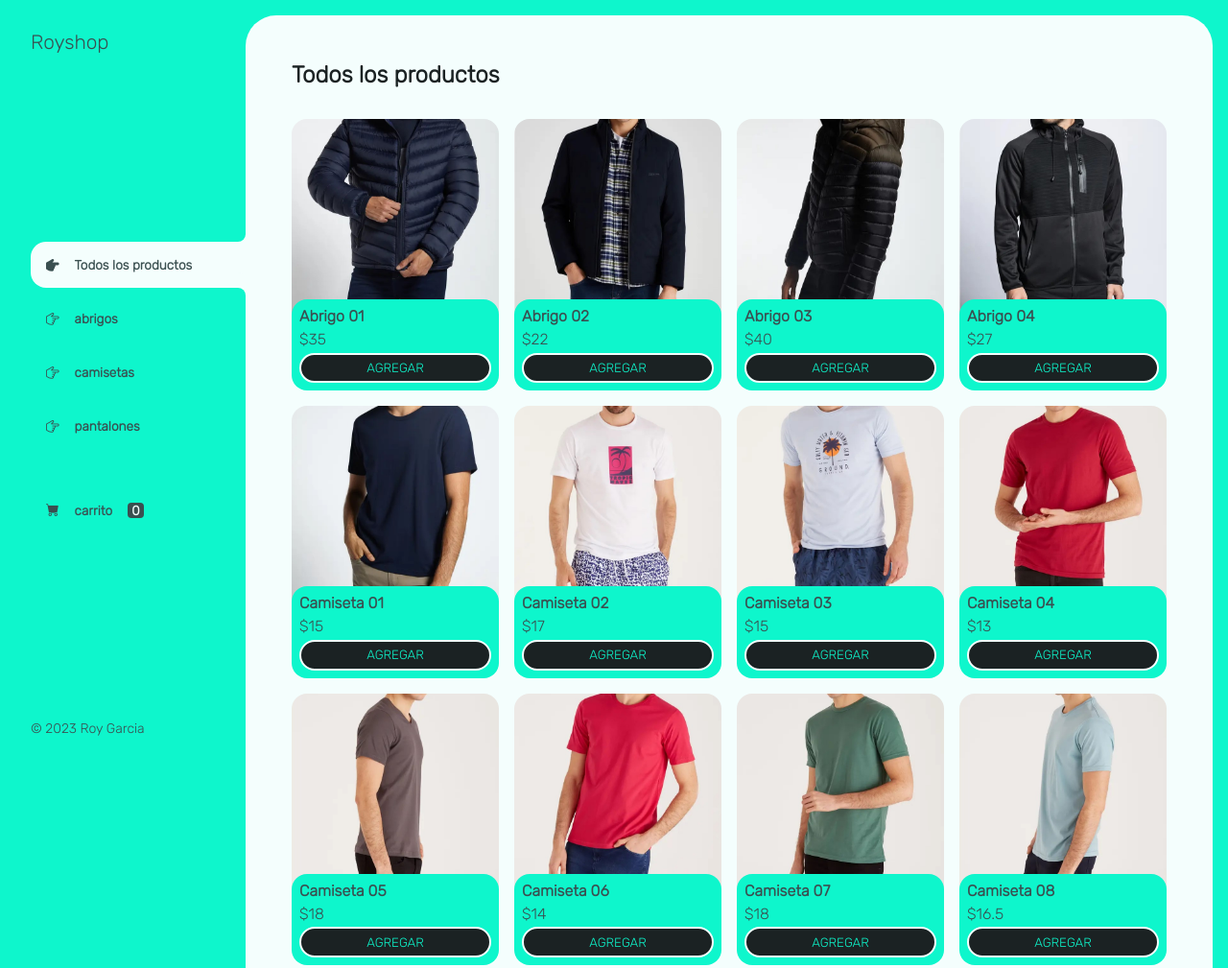
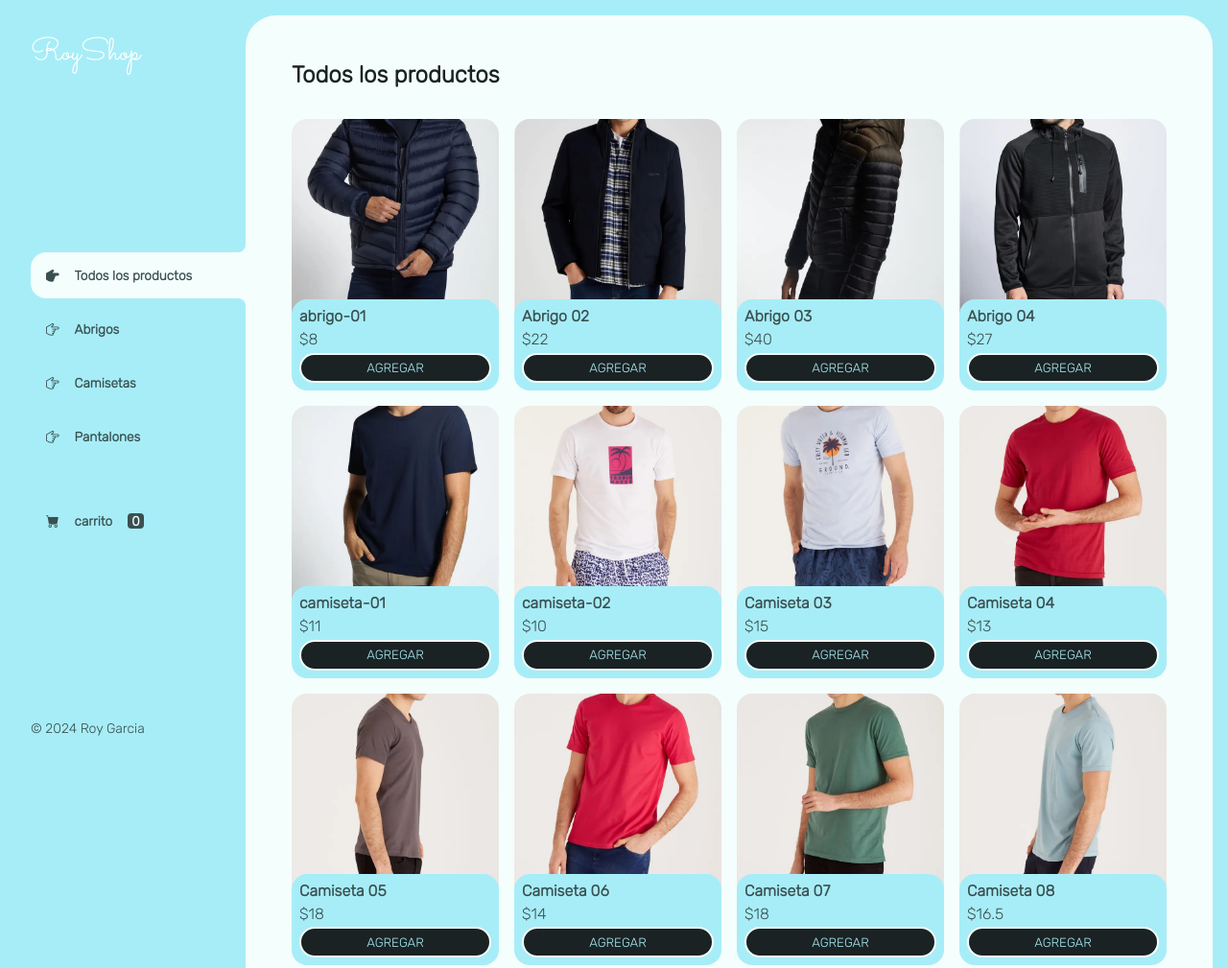
Before and after one commit to RoyDeveloper23/E-commerce, a plain HTML site: page index.html in a window 1280 px wide. Shown: the top 1009 px of the page at 96% size. Drawn offline with nearby package versions, Linux system fonts and the light colour scheme.

Commit message:
E-commerce actualizado

```diff
--- a/index.html
+++ b/index.html
@@ -5,13 +5,14 @@
   <meta name="viewport" content="width=device-width, initial-scale=1.0">
   <link rel="stylesheet" href="style.css">
   <link rel="stylesheet" href="https://cdn.jsdelivr.net/npm/bootstrap-icons@1.10.5/font/bootstrap-icons.css">
-  <title>Document</title>
+  <link href="https://fonts.googleapis.com/css2?family=Sacramento&display=swap" rel="stylesheet">
+  <title>RoyShop</title>
 </head>
 <body>
   <div class="wrapper">
     <aside>
       <header>
-        <h1 class="logo">Royshop</h1>
+        <h1 class="logo">RoyShop</h1>
       </header>
       <nav>
         <ul class="menu">
@@ -19,13 +20,13 @@
             <button id="todos" class="boton-menu boton-categoria active"><i class="bi bi-hand-index-thumb-fill"></i>Todos los productos</button>
           </li>
           <li>
-            <button id="abrigos" class="boton-menu boton-categoria"><i class="bi bi-hand-index-thumb"></i>abrigos</button>
+            <button id="abrigos" class="boton-menu boton-categoria"><i class="bi bi-hand-index-thumb"></i>Abrigos</button>
           </li>
           <li>
-            <button id="camisetas" class="boton-menu boton-categoria"><i class="bi bi-hand-index-thumb"></i>camisetas</button>
+            <button id="camisetas" class="boton-menu boton-categoria"><i class="bi bi-hand-index-thumb"></i>Camisetas</button>
           </li>
           <li>
-            <button id="pantalones" class="boton-menu boton-categoria"><i class="bi bi-hand-index-thumb"></i>pantalones</button>
+            <button id="pantalones" class="boton-menu boton-categoria"><i class="bi bi-hand-index-thumb"></i>Pantalones</button>
           </li>
           <li>
             <a class="boton-menu boton-carrito"  href="carrito.html"><i class="bi bi-cart-fill"></i>carrito <span id="numerito" class="numerito">0</span>
@@ -34,7 +35,7 @@
         </ul>
       </nav>
       <footer>
-        <p class="texto-footer">© 2023 Roy Garcia</p>
+        <p class="texto-footer">© 2024 Roy Garcia</p>
       </footer>
     </aside>
     <main>
--- a/main.js
+++ b/main.js
@@ -3,13 +3,13 @@ const Productos = [
   // Abrigos
   {
     id: "abrigo-01",
-    titulo: "Abrigo 01",
+    titulo: "abrigo-01",
     imagen: "./img/abrigos/01.jpg",
     categoria: {
       nombre: "Abrigos",
       id: "abrigos",
     },
-    precio: 35,
+    precio: 8,
   },
   {
     id: "abrigo-02",
@@ -41,26 +41,27 @@ const Productos = [
     },
     precio: 27,
   },
+
   // Camisetas
   {
     id: "camiseta-01",
-    titulo: "Camiseta 01",
+    titulo: "camiseta-01",
     imagen: "./img/camisetas/01.jpg",
     categoria: {
       nombre: "Camisetas",
       id: "camisetas",
     },
-    precio: 15,
+    precio: 11,
   },
   {
     id: "camiseta-02",
-    titulo: "Camiseta 02",
+    titulo: "camiseta-02",
     imagen: "./img/camisetas/02.jpg",
     categoria: {
       nombre: "Camisetas",
       id: "camisetas",
     },
-    precio: 17,
+    precio: 10,
   },
   {
     id: "camiseta-03",
@@ -125,7 +126,7 @@ const Productos = [
   // Pantalones
   {
     id: "Pantalon-01",
-    titulo: "Pantalón 01",
+    titulo: "Pantalon-01",
     imagen: "./img/pantalones/01.jpg",
     categoria: {
       nombre: "Pantalones",
--- a/style.css
+++ b/style.css
@@ -1,10 +1,10 @@
-@import url('https://fonts.googleapis.com/css2?family=Rubik:wght@300&display=swap');
+@import url("https://fonts.googleapis.com/css2?family=Rubik:wght@300&display=swap");
 
 :root {
-  --clr-main: #0EF6CC;
-  --clr-main-light: #3A4F50;
-  --clr-white: #F4FEFD;
-  --clr-gray: #1B2223;
+  --clr-main: #a7edf7;
+  --clr-main-light: #3a4f50;
+  --clr-white: #f4fefd;
+  --clr-gray: #1b2223;
   --clr-red: #961818;
 }
 
@@ -12,10 +12,19 @@
   margin: 0;
   padding: 0;
   box-sizing: border-box;
-  font-family: 'Rubik', sans-serif;
+  font-family: "Rubik", sans-serif;
 }
 
-h1, h2, h3, h4, h5, h6, p, a, input, textarea {
+h1,
+h2,
+h3,
+h4,
+h5,
+h6,
+p,
+a,
+input,
+textarea {
   margin: 0;
   padding: 0;
 }
@@ -47,14 +56,16 @@ aside {
 }
 
 .logo {
-  font-weight: 400;
-  font-size: 1.3rem;
+  font-family: "Sacramento", cursive;
+  font-weight: 500;
+  font-size: 2rem;
+  color: white;
 }
 
 .menu {
   display: flex;
   flex-direction: column;
-  gap: .5rem;
+  gap: 0.5rem;
 }
 
 .boton-menu {
@@ -88,7 +99,7 @@ aside {
   bottom: 100%;
   right: 0;
   background-color: transparent;
-  border-bottom-right-radius: .5rem;
+  border-bottom-right-radius: 0.5rem;
   box-shadow: 0 1rem 0 var(--clr-white);
 }
 
@@ -100,7 +111,7 @@ aside {
   top: 100%;
   right: 0;
   background-color: transparent;
-  border-top-right-radius: .5rem;
+  border-top-right-radius: 0.5rem;
   box-shadow: 0 -1rem 0 var(--clr-white);
 }
 
@@ -116,8 +127,8 @@ aside {
 .numerito {
   background-color: var(--clr-main-light);
   color: var(--clr-white);
-  padding: 0 .25rem;
-  border-radius: .25rem;
+  padding: 0 0.25rem;
+  border-radius: 0.25rem;
 }
 
 .boton-carrito.active .numerito {
@@ -127,7 +138,7 @@ aside {
 
 .texto-footer {
   color: var(--clr-main-light);
-  font-size: .88rem;
+  font-size: 0.88rem;
 }
 
 main {
@@ -141,7 +152,6 @@ main {
 .titulo-principal {
   color: var(--clr-gray);
   margin-bottom: 2rem;
-
 }
 
 .contenedor-producto {
@@ -158,29 +168,29 @@ main {
 .producto-detalles {
   background-color: var(--clr-main);
   color: var(--clr-main-light);
-  padding: .5rem;
+  padding: 0.5rem;
   border-radius: 1rem;
   margin-top: -2rem;
   position: relative;
   display: flex;
   flex-direction: column;
-  gap: .3rem;
+  gap: 0.3rem;
 }
 
 .producto-titulo {
   font-size: 1rem;
 }
 
-.producto-agregar  {
+.producto-agregar {
   border: 0;
   background-color: var(--clr-gray);
   color: var(--clr-main);
-  padding: .4rem;
+  padding: 0.4rem;
   text-transform: uppercase;
   border-radius: 1rem;
   cursor: pointer;
   border: 2px solid var(--clr-white);
-  transition: background-color .2s, color .2s;
+  transition: background-color 0.2s, color 0.2s;
 }
 
 .producto-agregar:hover {
@@ -194,19 +204,17 @@ main {
   display: flex;
   flex-direction: column;
   gap: 1.5rem;
-
 }
 
 .carrito-vacio,
 .carrito-comprado {
   color: var(--clr-main-light);
-
 }
 
 .carrito-productos {
   display: flex;
   flex-direction: column;
-  gap: .3rem;
+  gap: 0.3rem;
 }
 
 .carrito-producto {
@@ -215,11 +223,10 @@ main {
   align-items: center;
   background-color: var(--clr-white);
   color: var(--clr-gray);
-  padding: .5rem;
+  padding: 0.5rem;
   padding-right: 1.5rem;
   border-radius: 1rem;
-  border: .15rem solid;
-
+  border: 0.15rem solid;
 }
 
 .carrito-producto-imagen {
@@ -255,10 +262,9 @@ main {
 
 .carrito-acciones-derecha {
   display: flex;
-
 }
 
-.carrito-acciones-total{
+.carrito-acciones-total {
   display: flex;
   border: 0;
   background-color: var(--clr-gray);
@@ -267,7 +273,7 @@ main {
   text-transform: uppercase;
   border-top-left-radius: 1rem;
   border-bottom-left-radius: 1rem;
-  gap: .5rem;
+  gap: 0.5rem;
 }
 
 .carrito-acciones-comprar {
```
Also changed, not shown: carrito.html (+1 -1 lines), img/productos/AnilloRapunzel.jpeg (added), img/productos/AnilloRosado.jpeg (added), img/productos/AretesDorados1.jpeg (added), img/productos/CollarGirasol.jpeg (added).
